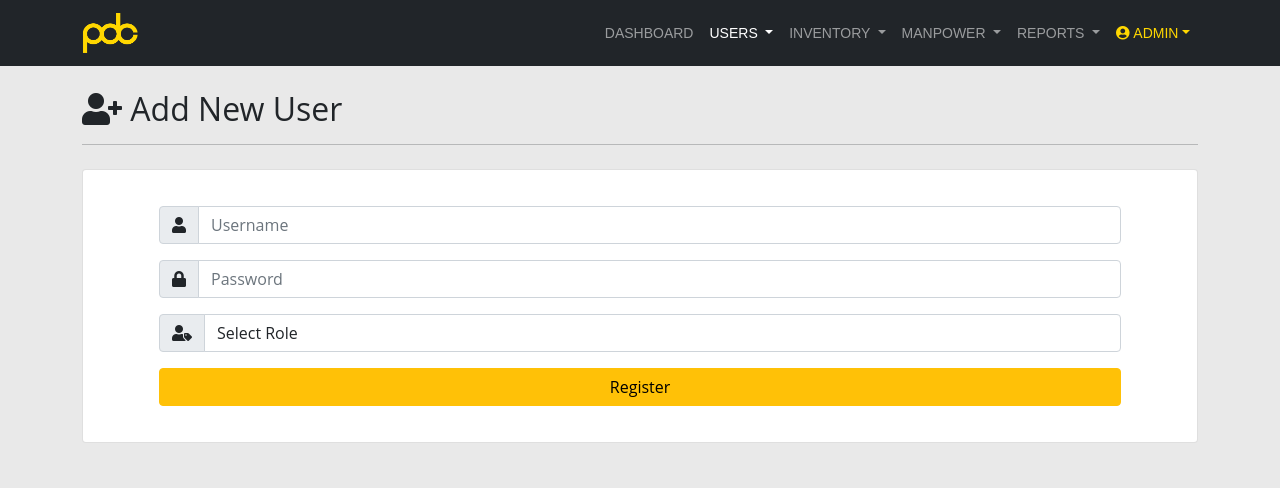
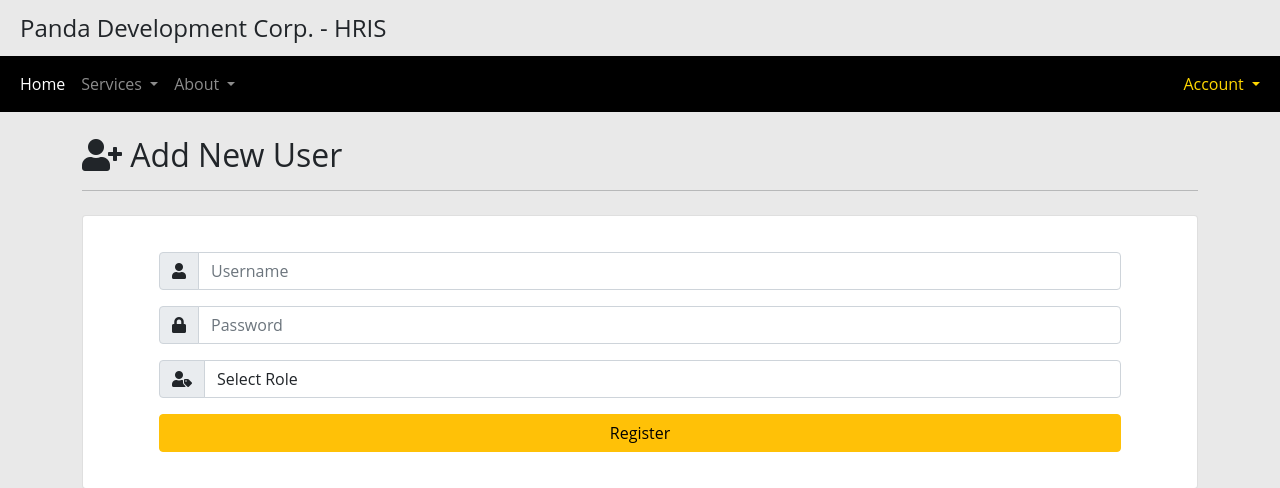
Before and after one commit to DrwSiruma/pdc_hris, a PHP site: page /admin/admin.add.user.php in a window 1280 px wide. Shown: the top 488 px of the page. Run offline with PHP 8.4, Linux system fonts and the light colour scheme; the visitor is signed in with stand-in values (Sample User, id 1).

Commit message:
first commit

```diff
--- a/assets/css/main.style.css
+++ b/assets/css/main.style.css
@@ -3,23 +3,70 @@ body {
   background-color: #e9e9e9;
 }
 
-/* Navigation CSS */
-.navbar .dropdown:hover .dropdown-menu {
-    display: block;
-    margin-top: 0;
+/* Styling for the brand name */
+.brand-name {
+  text-align: left;
+  padding: 10px 20px;
+  font-size: 24px;
 }
-.navbar .dropdown-menu {
-    margin-top: 0;
+
+/* Navbar styling */
+.navbar {
+  background-color: black;
 }
-.navbar a,
-.navbar a:focus {
-  font-family: "Poppins", sans-serif;
-  font-size: 14px;
-  font-weight: 500;
-  text-transform: uppercase;
-  transition: 0.3s;
+
+.navbar-nav .nav-link {
+  color: rgba(255, 255, 255, .55);
 }
-.navbar .dropdown-item.active, .dropdown-item:active {
-  color: #FFD700 !important;
-  background-color: inherit !important;
+
+.navbar-nav .nav-link.active,
+.navbar-nav .nav-link:hover {
+  color: white;
 }
+
+.navbar-nav .dropdown-menu {
+  background-color: black;
+  border-color: rgba(255, 255, 255, .15);
+}
+
+.navbar-nav .dropdown-item {
+  color: rgba(255, 255, 255, .55);
+}
+
+.navbar-nav .dropdown-item:hover {
+  color: white;
+  background-color: transparent;
+}
+
+.dropdown-submenu {
+  position: relative;
+}
+
+.dropdown-submenu > .dropdown-menu {
+  top: 0;
+  left: 100%;
+  margin-top: -1px;
+}
+
+.navbar-nav .nav-link.account {
+  color: gold;
+}
+
+.navbar-toggler {
+  border-color: rgba(255, 255, 255, .55);
+}
+
+.navbar-toggler-icon {
+  background-color: rgba(255, 255, 255, .55);
+}
+
+/* Hover dropdowns for larger screens */
+@media (min-width: 992px) {
+  .navbar-nav .dropdown:hover .dropdown-menu {
+      display: block;
+  }
+
+  .dropdown-submenu:hover > .dropdown-menu {
+      display: block;
+  }
+}
--- a/includes/connection.php
+++ b/includes/connection.php
@@ -3,7 +3,7 @@ $conn_error='Could not Connect.';
 $mysql_host='localhost';
 $mysql_user='root';
 $mysql_pass='';
-$mysql_db='pdcticketing_db';
+$mysql_db='pdc_erp';
 
 // Create connection
 $conn = new mysqli($mysql_host, $mysql_user, $mysql_pass, $mysql_db);
--- a/pages/admin/admin.accounts.php
+++ b/pages/admin/admin.accounts.php
@@ -27,7 +27,7 @@
                             </thead>
                             <tbody>
                                 <?php
-                                    $user_qry = mysqli_query($conn, "SELECT * FROM tbl_useraccounts WHERE id != '1'");
+                                    $user_qry = mysqli_query($conn, "SELECT * FROM hr_useraccounts WHERE id != '1'");
                                     while($rows=mysqli_fetch_array($user_qry)){
                                 ?>
                                     <tr>
--- a/pages/admin/admin.add.user.php
+++ b/pages/admin/admin.add.user.php
@@ -26,10 +26,10 @@
                             <select class="form-control" id="role" name="role" onchange="toggleBranchSelection()" required>
                                 <option value="" hidden>Select Role</option>
                                 <option value="admin">Admin</option>
-                                <option value="it">IT</option>
-                                <option value="maintenance">Maintenance</option>
-                                <option value="office">Office</option>
-                                <option value="outlet">Outlet</option>
+                                <option value="payroll">Payroll</option>
+                                <option value="accounting">Accounting</option>
+                                <option value="supervisor">Supervisor</option>
+                                <option value="employee">Employee</option>
                             </select>
                         </div>
                         <button type="submit" class="btn w-100 btn-warning btn-block">Register</button>
--- a/pages/admin/admin.edit.user.php
+++ b/pages/admin/admin.edit.user.php
@@ -3,7 +3,7 @@ include('admin.header.php');
 
 if (isset($_GET['id'])) {
     $id = intval($_GET['id']);
-    $query = $conn->prepare("SELECT * FROM tbl_useraccounts WHERE id = ?");
+    $query = $conn->prepare("SELECT * FROM hr_useraccounts WHERE id = ?");
     $query->bind_param("i", $id);
     $query->execute();
     $result = $query->get_result();
--- a/pages/admin/admin.header.php
+++ b/pages/admin/admin.header.php
@@ -17,9 +17,6 @@ unset($_SESSION['success']);
 // Get the current script name
 $current_page = basename($_SERVER['PHP_SELF']);
 $accounts_page = ['admin.add.user.php', 'admin.accounts.php'];
-$outlet_page = ['admin.outlet.php', 'admin.add.outlet.php', 'admin.edit.outlet.php'];
-$product_page = ['admin.products.php', 'admin.add.product.php', 'admin.edit.product.php'];
-$pcategory_page = ['admin.product.category.php', 'admin.add.pcategory.php', 'admin.edit.pcategory.php']
 
 ?>
 
@@ -46,67 +43,57 @@ $pcategory_page = ['admin.product.category.php', 'admin.add.pcategory.php', 'adm
         <link href="../../assets/css/main.style.css" rel="stylesheet">
     </head>
     <body>
-        <nav class="navbar navbar-expand-lg navbar-dark bg-dark">
-            <div class="container container-fluid">
-                <!-- Logo -->
-                <a class="navbar-brand d-flex align-items-center" href="admin.dashboard.php">
-                    <img src="../../img/PDC-logo-transparent.png" alt="PDC logo" height="40">
-                </a>
-                <!-- Navbar toggler for mobile view -->
+        <!-- Brand Name Section -->
+        <div class="brand-name">
+            Panda Development Corp. - HRIS
+        </div>
+        <!-- Navbar Section -->
+        <nav class="navbar navbar-expand-lg navbar-dark">
+            <div class="container-fluid">
                 <button class="navbar-toggler" type="button" data-bs-toggle="collapse" data-bs-target="#navbarNav" aria-controls="navbarNav" aria-expanded="false" aria-label="Toggle navigation">
                     <span class="navbar-toggler-icon"></span>
                 </button>
-                <!-- Navbar links -->
                 <div class="collapse navbar-collapse" id="navbarNav">
-                    <ul class="navbar-nav ms-auto">
+                    <ul class="navbar-nav me-auto">
                         <li class="nav-item">
-                            <a class="nav-link <?php echo ($current_page == 'admin.dashboard.php') ? 'active' : ''; ?>" href="admin.dashboard.php">Dashboard</a>
+                            <a class="nav-link active" aria-current="page" href="#">Home</a>
                         </li>
                         <li class="nav-item dropdown">
-                            <a class="nav-link dropdown-toggle <?php echo (in_array($current_page, $accounts_page)) ? 'active' : ''; ?>" href="#" id="navbarDropdown" role="button" data-bs-toggle="dropdown" aria-expanded="false">
-                                Users
+                            <a class="nav-link dropdown-toggle" href="#" id="navbarDropdown1" role="button" data-bs-toggle="dropdown" aria-expanded="false">
+                                Services
                             </a>
-                            <ul class="dropdown-menu" aria-labelledby="navbarDropdown">
-                                <li><a class="dropdown-item <?php echo ($current_page == 'admin.add.user.php') ? 'active' : ''; ?>" href="admin.add.user.php">Add New User</a></li>
-                                <li><a class="dropdown-item <?php echo ($current_page == 'admin.accounts.php') ? 'active' : ''; ?>" href="admin.accounts.php">User Management</a></li>
-                            </ul>
-                        </li>
-                        <li class="nav-item dropdown">
-                            <a class="nav-link dropdown-toggle" href="#" id="navbarDropdown" role="button" data-bs-toggle="dropdown" aria-expanded="false">
-                                Inventory
-                            </a>
-                            <ul class="dropdown-menu" aria-labelledby="navbarDropdown">
-                                <li><a class="dropdown-item" href="#">Add New Item</a></li>
-                                <li><a class="dropdown-item" href="#">Item List</a></li>
-                                <li><a class="dropdown-item" href="#">Item Management</a></li>
+                            <ul class="dropdown-menu" aria-labelledby="navbarDropdown1">
+                                <li><a class="dropdown-item" href="#">Consulting</a></li>
+                                <li class="dropdown-submenu">
+                                    <a class="dropdown-item dropdown-toggle" href="#">Development</a>
+                                    <ul class="dropdown-menu">
+                                        <li><a class="dropdown-item" href="#">Web Development</a></li>
+                                        <li><a class="dropdown-item" href="#">Mobile Development</a></li>
+                                    </ul>
+                                </li>
+                                <li><a class="dropdown-item" href="#">Support</a></li>
                             </ul>
                         </li>
                         <li class="nav-item dropdown">
                             <a class="nav-link dropdown-toggle" href="#" id="navbarDropdown2" role="button" data-bs-toggle="dropdown" aria-expanded="false">
-                                Manpower
+                                About
                             </a>
                             <ul class="dropdown-menu" aria-labelledby="navbarDropdown2">
-                                <li><a class="dropdown-item" href="#">IT List</a></li>
-                                <li><a class="dropdown-item" href="#">Maintenance List</a></li>
-                                <li><a class="dropdown-item" href="#">Add New Manpower</a></li>
-                                <li><a class="dropdown-item" href="#">Manpower Management</a></li>
+                                <li><a class="dropdown-item" href="#">Company</a></li>
+                                <li><a class="dropdown-item" href="#">Team</a></li>
+                                <li><a class="dropdown-item" href="#">Careers</a></li>
                             </ul>
                         </li>
+                    </ul>
+                    <ul class="navbar-nav">
                         <li class="nav-item dropdown">
-                            <a class="nav-link dropdown-toggle" href="#" id="navbarDropdown2" role="button" data-bs-toggle="dropdown" aria-expanded="false">
-                                Reports
+                            <a class="nav-link dropdown-toggle account" href="#" id="navbarDropdown3" role="button" data-bs-toggle="dropdown" aria-expanded="false">
+                                Account
                             </a>
-                            <ul class="dropdown-menu" aria-labelledby="navbarDropdown2">
-                                <li><a class="dropdown-item" href="#">IT Reports</a></li>
-                                <li><a class="dropdown-item" href="#">Maintenance Reports</a></li>
-                            </ul>
-                        </li>
-                        <li class="nav-item dropdown">
-                            <a class="nav-link dropdown-toggle" href="#" id="navbarDropdown2" style="color: #FFD700;" role="button" data-bs-toggle="dropdown" aria-expanded="false"><i class="fas fa-user-circle"></i>&nbsp;Admin</a>
-                            <ul class="dropdown-menu" aria-labelledby="navbarDropdown2">
-                                <li><a class="dropdown-item" href="#"><i class="fas fa-gear"></i>&nbsp;Settings</a></li>
-                                <li><hr class="dropdown-divider"></li>
-                                <li><a class="dropdown-item" href="../../includes/logout.php"><i class="fas fa-sign-out-alt"></i>&nbsp;Log Out</a></li>
+                            <ul class="dropdown-menu dropdown-menu-end" aria-labelledby="navbarDropdown3">
+                                <li><a class="dropdown-item" href="#">Profile</a></li>
+                                <li><a class="dropdown-item" href="#">Settings</a></li>
+                                <li><a class="dropdown-item" href="#">Logout</a></li>
                             </ul>
                         </li>
                     </ul>
--- a/pages/admin/process.register.php
+++ b/pages/admin/process.register.php
@@ -3,7 +3,7 @@ include('../../includes/connection.php');
 session_start();
 
 function log_activity($conn, $user_id, $activity, $type) {
-    $sql = "INSERT INTO tbl_auditlog (user_id, activity, type, date_posted) VALUES (?, ?, ?, NOW(6))";
+    $sql = "INSERT INTO hr_auditlog (user_id, activity, type, date_posted) VALUES (?, ?, ?, NOW(6))";
     $stmt = $conn->prepare($sql);
     if ($stmt) {
         $stmt->bind_param("iss", $user_id, $activity, $type);
@@ -26,7 +26,7 @@ if ($_SERVER['REQUEST_METHOD'] === 'POST') {
         exit();
     } else {
         // Check if the username already exists
-        $sql = "SELECT * FROM tbl_useraccounts WHERE username = ?";
+        $sql = "SELECT * FROM hr_useraccounts WHERE username = ?";
         $stmt = $conn->prepare($sql);
         $stmt->bind_param("s", $username);
         $stmt->execute();
@@ -41,7 +41,7 @@ if ($_SERVER['REQUEST_METHOD'] === 'POST') {
             $hashedPassword = password_hash($password, PASSWORD_DEFAULT);
 
             // Insert new user into the database
-            $sql = "INSERT INTO tbl_useraccounts (username, password, role) VALUES (?, ?, ?)";
+            $sql = "INSERT INTO hr_useraccounts (username, password, role) VALUES (?, ?, ?)";
             $stmt = $conn->prepare($sql);
             $stmt->bind_param("sss", $username, $hashedPassword, $role);
 
--- a/pages/login.php
+++ b/pages/login.php
@@ -7,9 +7,8 @@
                     <div class="logo text-center mb-2">
                         <img src="../img/PDC-Logo.png" alt="Logo">
                     </div>
-                    <div class="text-center mb-3">
-                        <h5>IT & Maintenance Support</h5>
-                    </div>
+
+                    <hr />
 
                     <?php if (!empty($error)) : ?>
                         <div class="alert alert-danger"><?php echo $error; ?></div>
--- a/pages/process.login.php
+++ b/pages/process.login.php
@@ -3,7 +3,7 @@ include('../includes/connection.php');
 session_start();
 
 function log_activity($conn, $user_id, $activity, $type) {
-    $sql = "INSERT INTO tbl_auditlog (user_id, activity, type, date_posted) VALUES (?, ?, ?, NOW(6))";
+    $sql = "INSERT INTO hr_auditlog (user_id, activity, type, date_posted) VALUES (?, ?, ?, NOW(6))";
     $stmt = $conn->prepare($sql);
     if ($stmt) {
         $stmt->bind_param("iss", $user_id, $activity, $type);
@@ -24,7 +24,7 @@ if ($_SERVER['REQUEST_METHOD'] === 'POST') {
         header("Location: login.php");
         exit();
     } else {
-        $sql = "SELECT * FROM tbl_useraccounts WHERE username = ?";
+        $sql = "SELECT * FROM hr_useraccounts WHERE username = ?";
         $stmt = $conn->prepare($sql);
         if ($stmt) {
             $stmt->bind_param("s", $username);
```
